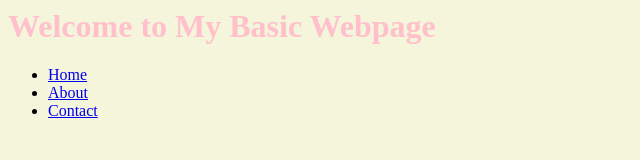
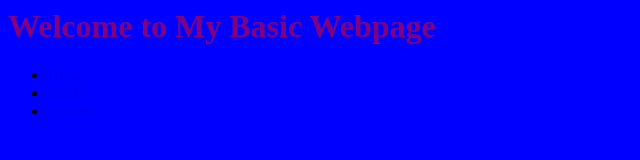
Before and after one commit to cse23-046/Hello-World, a plain HTML site: page index1.html in a window 1280 px wide. Shown: the whole page, without its empty margins (0-640 px from the left). Drawn offline with Linux system fonts and the light colour scheme.

Commit message:
Update index1.html

```diff
--- a/index1.html
+++ b/index1.html
@@ -3,7 +3,7 @@
 <head>
 
     <title>My Basic Webpage</title>
-    <link href = "Style.css" rel = "stylesheet">
+    <link href = "style1.css" rel = "stylesheet">
 </head>
 <body>
     <h1>Welcome to My Basic Webpage</h1>
```
